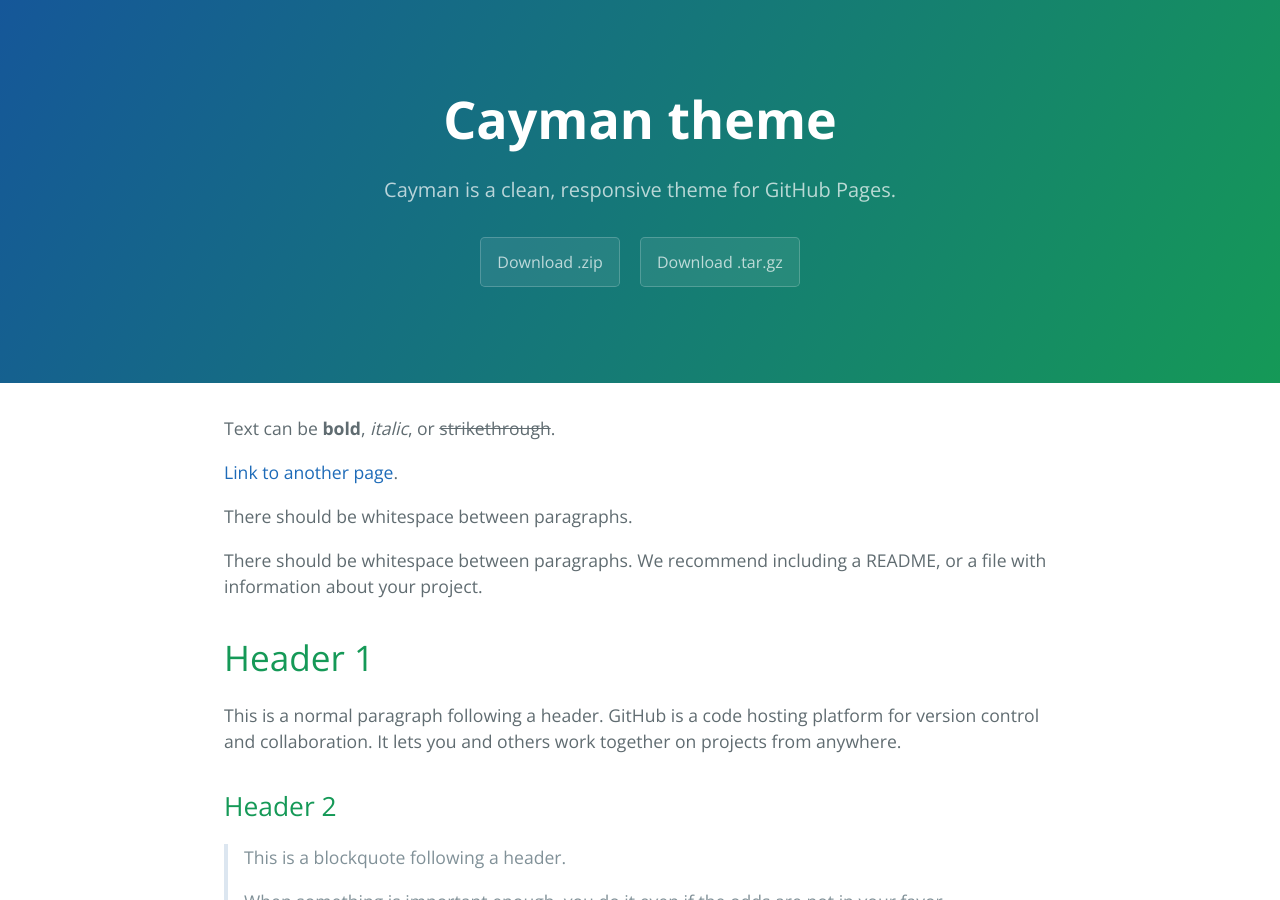
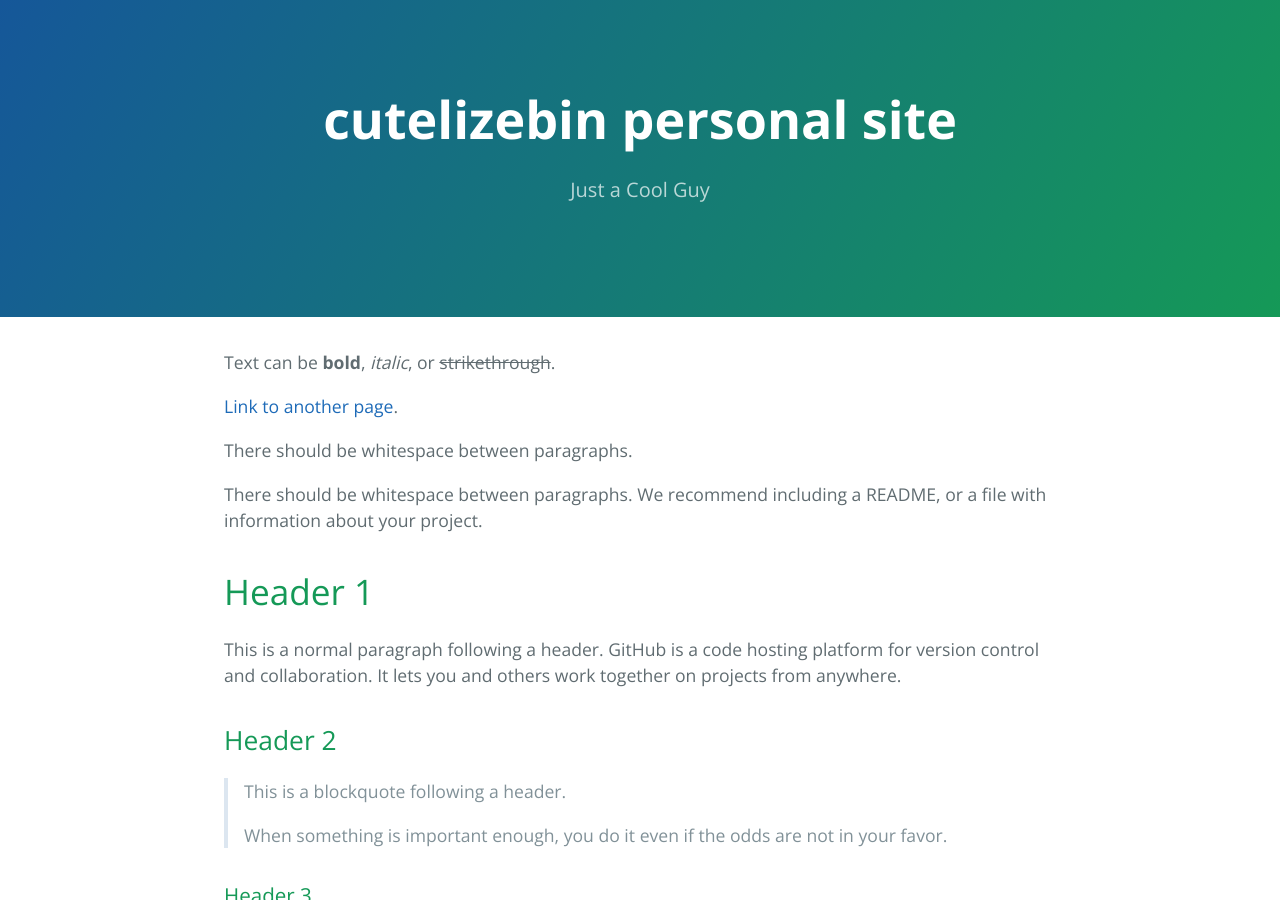
Before and after one commit to cutelizebin/cutelizebin.github.io, a Jekyll site: the page built from index.md, in a window 1280 px wide and 900 px high. Built offline with Jekyll 4.4.1, drawn with Linux system fonts in a browser that asks for light colours.

Commit message:
Modify the Homepage

```diff
--- a/_config.yml
+++ b/_config.yml
@@ -1,5 +1,5 @@
-title: Cayman theme
-description: Cayman is a clean, responsive theme for GitHub Pages.
-show_downloads: true
+title: cutelizebin personal site
+description: Just a Cool Guy
+show_downloads: false
 google_analytics:
 theme: jekyll-theme-cayman
```
